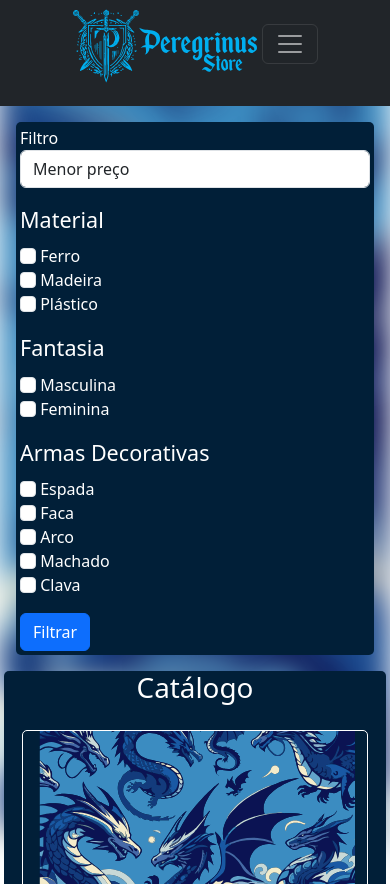
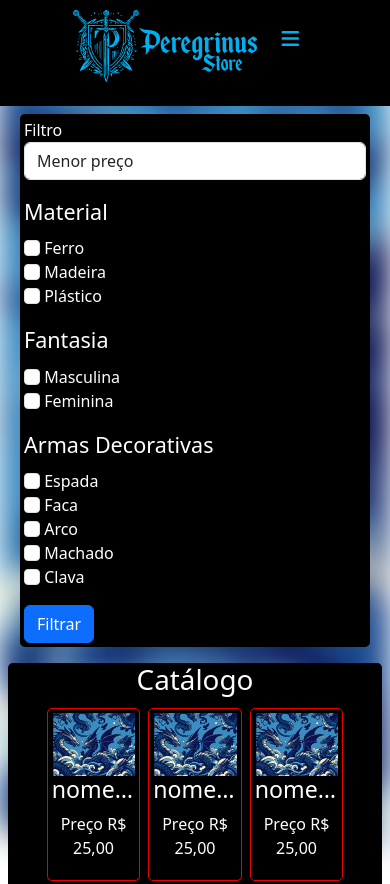
Before and after one commit to Raldnei/peregrinus, a website: page Peregrinus/pages/Catalogo.html in a window 390 px wide. Shown: the top 884 px of the page. Drawn offline with nearby package versions, Linux system fonts and the light colour scheme.

Commit message:
updates
estilização, root, responsividade de algumas paginas

```diff
--- a/Peregrinus/pages/Catalogo.html
+++ b/Peregrinus/pages/Catalogo.html
@@ -5,18 +5,17 @@
     <meta name="viewport" content="width=device-width, initial-scale=1.0">
     <title>Document</title>
     <link rel="stylesheet" href="../styles/catalogo.css">
+    <link rel="stylesheet" href="../styles/global.css">
     <link rel="stylesheet" href="https://cdnjs.cloudflare.com/ajax/libs/meyer-reset/2.0/reset.min.css"/>
-	<link rel="preconnect" href="https://fonts.googleapis.com"/>
+    <link rel="preconnect" href="https://fonts.googleapis.com"/>
     <script src="https://cdn.jsdelivr.net/npm/bootstrap@5.3.3/dist/js/bootstrap.bundle.min.js"></script>
 </head>
 <body>
-
-
-    <div class="container p-3">
-        <div class="row">
+    <div class="p-2">
+        <div class="row m-0">
             <!-- Filtro -->
             <div id="formulario-filtro" class="col-md-3">
-                <form action="" class="mb-3  p-1 text-white filtros">
+                <form action="" class="mb-3 p-1 text-white filtros">
                     <label for="opcao">Filtro</label>
                     <select name="Opcao" id="opcao" class="form-control mb-3">
                         <option value="menor-preco">Menor preço</option>
@@ -48,50 +47,50 @@
                 </form>
             </div>
             <!-- Produtos -->
-            <section id="produtos" class="col-md-9">
-                <header><h1 class="text-center text-white">Catálogo</h1></header>
-                <div class="row justify-content-center bloco-dos-produtos">
-                    <article class="produto col-md-3 col-sm-6">
+            <section id="produtos" class="col-md-9 p-0 m-0">
+                <header><h1 class="text-center text-white P-0">Catálogo</h1></header>
+                <div class="row justify-content-center bloco-dos-produtos m-0 p-0">
+                    <article class="produto col-lg-2 col-md-2 col-3 p-1 m-1">
                         <a href="../pages/produto.html"><img src="../images/background-dragons.svg" alt="IMAGEM">
                         <header><h3>nomeProduto</h3></header>
                         <p>Preço R$ 25,00</p></a>
                     </article>
-                    <article class="produto col-md-3 col-sm-6">
+                    <article class="produto col-lg-2 col-md-2 col-3 p-1 m-1">
                         <a href="../pages/produto.html"><img src="../images/background-dragons.svg" alt="IMAGEM">
                         <header><h3>nomeProduto</h3></header>
                         <p>Preço R$ 25,00</p></a>
                     </article>
-                    <article class="produto col-md-3 col-sm-6">
+                    <article class="produto col-lg-2 col-md-2 col-3 p-1 m-1">
                         <a href="../pages/produto.html"><img src="../images/background-dragons.svg" alt="IMAGEM">
                         <header><h3>nomeProduto</h3></header>
                         <p>Preço R$ 25,00</p></a>
                     </article>
-                    <article class="produto col-md-3 col-sm-6">
+                    <article class="produto col-lg-2 col-md-2 col-3 p-1 m-1">
                         <a href="../pages/produto.html"><img src="../images/background-dragons.svg" alt="IMAGEM">
                         <header><h3>nomeProduto</h3></header>
                         <p>Preço R$ 25,00</p></a>
                     </article>
-                    <article class="produto col-md-3 col-sm-6">
+                    <article class="produto col-lg-2 col-md-2 col-3 p-1 m-1">
                         <a href="../pages/produto.html"><img src="../images/background-dragons.svg" alt="IMAGEM">
                         <header><h3>nomeProduto</h3></header>
                         <p>Preço R$ 25,00</p></a>
                     </article>
-                    <article class="produto col-md-3 col-sm-6">
+                    <article class="produto col-lg-2 col-md-2 col-3 p-1 m-1">
                         <a href="../pages/produto.html"><img src="../images/background-dragons.svg" alt="IMAGEM">
                         <header><h3>nomeProduto</h3></header>
                         <p>Preço R$ 25,00</p></a>
                     </article>
-                    <article class="produto col-md-3 col-sm-6">
+                    <article class="produto col-lg-2 col-md-2 col-3 p-1 m-1">
                         <a href="../pages/produto.html"><img src="../images/background-dragons.svg" alt="IMAGEM">
                         <header><h3>nomeProduto</h3></header>
                         <p>Preço R$ 25,00</p></a>
                     </article>
-                    <article class="produto col-md-3 col-sm-6">
+                    <article class="produto col-lg-2 col-md-2 col-3 p-1 m-1">
                         <a href="../pages/produto.html"><img src="../images/background-dragons.svg" alt="IMAGEM">
                         <header><h3>nomeProduto</h3></header>
                         <p>Preço R$ 25,00</p></a>
                     </article>
-                    <article class="produto col-md-3 col-sm-6">
+                    <article class="produto col-lg-2 col-md-2 col-3 p-1 m-1">
                         <a href="../pages/produto.html"><img src="../images/background-dragons.svg" alt="IMAGEM">
                         <header><h3>nomeProduto</h3></header>
                         <p>Preço R$ 25,00</p></a>
--- a/Peregrinus/scripts/headerFooter.js
+++ b/Peregrinus/scripts/headerFooter.js
@@ -1,6 +1,7 @@
 function loadHeader() {
 
     const headerHTML = `
+    <link rel="stylesheet" href="../styles/global.css">
     <link rel="stylesheet" href="https://cdnjs.cloudflare.com/ajax/libs/font-awesome/6.0.0-beta3/css/all.min.css">
     <link href="https://cdn.jsdelivr.net/npm/bootstrap@5.3.3/dist/css/bootstrap.min.css" rel="stylesheet">
     <script src="https://cdn.jsdelivr.net/npm/@popperjs/core@2.9.3/dist/umd/popper.min.js"></script>
@@ -9,9 +10,10 @@ function loadHeader() {
     <title>Document</title>
 
     <style>
-        body {
-            color-scheme: dark;
+        #header {
+             background-color: var(--cor-header-background-color);
         }
+
         #logo a {
             text-decoration: none;
             color: inherit;
@@ -36,16 +38,16 @@ function loadHeader() {
             margin-left: 500px;
             display: flex;
             align-items: center;
-            color: #00AFEF;
+            color: var(--cor-header-items-color);
         }
             .nav-link-loja:hover{
-            color: #ffffff;
+            color: var(--cor-hover-header);
         }
         .navbar-nav .nav-link {
-            color: #00AFEF;
+            color: var(--cor-header-items-color);
         }
         .navbar-nav .nav-link:hover {
-            color: #ffffff;
+            color: var(--cor-hover-header);
         }
         .close-btn {
             position: absolute;
@@ -53,14 +55,14 @@ function loadHeader() {
             right: 10px;
             background: none;
             border: none;
-            color: #fff;
+            color: var(--cor-hover-header);
             font-size: 24px;
             cursor: pointer;
         }
         .close-btn:hover {
             color: #ccc;
         }
-        @media only screen and (max-width: 500px) {
+        @media only screen and (max-width: 767px) {
             .container-fluid {
                 flex-direction: column;
                 align-items: center;
@@ -86,28 +88,45 @@ function loadHeader() {
             .navbar-nav .nav-link {
                 margin: 10px 0;
             }
+            .navbar-toggler-icon {
+            background: none;
+            color: var(--cor-header-items-color);
         }
+            }
+        @media (min-width: 769px) {
+    .navbar-nav {
+        display: flex;
+        flex-direction: row;
+    }
+    .navbar-nav .nav-link {
+        margin: 0 10px; /* Ajusta o espaçamento entre os itens da navbar */
+    }
+}
+
+
     </style>
 </head>
 <body>
-    <nav id="header" class="navbar navbar-expand-lg navbar-dark bg-dark">
-        <div class="container-fluid d-flex justify-content-between align-items-center">
+    <nav id="header" class="navbar navbar-expand-md navbar">
+        <div class="container-fluid d-flex justify-content-center align-items-center">
             <!-- Logo -->
             <div id="logo">
                 <a href="../pages/index.html">
                     <img src="../images/logo_azul_final.svg" alt="Logo" height="75">
-                </a><button class="navbar-toggler ms-auto" type="button" data-bs-toggle="collapse" data-bs-target="#navbarNav" aria-controls="navbarNav" aria-expanded="false" aria-label="Toggle navigation">
-                    <span class="navbar-toggler-icon"></span><!-- Botão de colapso do menu (hamburger menu) -->
+                </a>
+                <!-- Botão do Menu (Hamburger) -->
+                <button class="navbar-toggler d-md-none ms-auto" type="button" data-bs-toggle="collapse" data-bs-target="#navbarNav" aria-controls="navbarNav" aria-expanded="false" aria-label="Toggle navigation">
+                    <span class="navbar-toggler-icon fa fa-bars"></span><!-- Botão de colapso do menu (hamburger menu) -->
                 </button>
             </div>
 
-            <!-- Menu colapsável -->
+            <!-- Menu Colapsável -->
             <div class="collapse navbar-collapse" id="navbarNav">
-                <div class="d-flex flex-column flex-lg-row w-100">
+                <div class="d-flex flex-lg-row align-items-center w-100">
 
-                    <!-- Search Form -->
-                    <form class="search-form me-auto d-none d-lg-flex" action="buscar.py">
-                        <div class="d-flex align-items-center justify-content-between input-group">
+                    <!-- Formulário de Pesquisa (Aparece em telas médias e maiores) -->
+                    <form class="search-form d-none d-md-flex me-auto" action="buscar.py">
+                        <div class="d-flex align-items-center justify-content-center input-group">
                             <input type="text" id="pesquisa" class="form-control" placeholder="Buscar">
                             <button class="btn btn-outline-primary" type="submit">
                                 <i class="fas fa-search"></i>
@@ -116,8 +135,8 @@ function loadHeader() {
                         </div>
                     </form>
 
-                    <!-- Links de navegação -->
-                    <div class="navbar-nav ms-auto d-none d-lg-flex">
+                    <!-- Links de Navegação (Aparecem em telas médias e maiores) -->
+                    <div class="navbar-nav ms-auto d-none d-md-flex">
                         <a class="nav-link" href="../pages/compra.html">
                             <i class="fas fa-shopping-cart"></i>
                         </a>
@@ -126,26 +145,35 @@ function loadHeader() {
                         </a>
                     </div>
 
-                    <!-- TELA MENOR -->
-                    <div class="navbar-nav ms-auto d-lg-none">
-                        <form class="search-form me-auto d-lg-flex" action="buscar.py">
-                            <div class="d-flex align-items-center justify-content-between input-group">
+                    <!-- Menu para Telas Menores (Aparece em telas menores que 768px) -->
+                    <div class="navbar-nav ms-auto d-md-none">
+                        <form class="search-form d-flex me-auto" action="buscar.py">
+                            <div class="d-flex align-items-center justify-content-center input-group">
                                 <input type="text" id="pesquisa" class="form-control" placeholder="Buscar">
                                 <button class="btn btn-outline-primary" type="submit">
                                     <i class="fas fa-search"></i>
                                 </button>
-
                             </div>
                         </form>
                         <a class="nav-link" href="../pages/meus_pedidos.html">
-                            <i class="fas fa-shopping-cart"></i> Meus Pedidos </a>
+                            <i class="fas fa-shopping-cart"></i> Meus Pedidos
+                        </a>
                         <a class="nav-link" href="../pages/menu.html">
-                            <i class="fas fa-user"></i> Meu Perfil </a>
+                            <i class="fas fa-user"></i> Meu Perfil
+                        </a>
+                        <a class="nav-link" href="../pages/menu.html">
+                            <i class="fas fa-shopping-bag"></i> Loja
+                        </a>
                     </div>
                 </div>
             </div>
         </div>
     </nav>
+
+
+
+
+
 
 
     `;
@@ -160,8 +188,8 @@ function loadFooter() {
      <style>
 
         footer { /* Footer completinho */
-            background-color: #ffffff;
-            color: #fff;
+            background-color: var(--cor-footer-background-color);
+
 
 
         }
@@ -179,10 +207,10 @@ function loadFooter() {
         .icons i{  /* Icones do cartão */
             margin: 0 10px;
             font-size: 36px;
-            color: #00AFEF;
+            color: var(--cor-footer-items-color);
         }
         .icons p{
-            color: #00AFEF;
+            color: var(--cor-footer-items-color);
         }
         .footer-links a { /* Links lado Direito */
             color: #00AFEF;
@@ -196,7 +224,7 @@ function loadFooter() {
         }
         .copyright {
             font-size: 12px;
-            color: #00AFEF;
+            color: var(--cor-footer-items-color);
         }
         /* Resolução menor */
         @media (max-width: 768px) {
@@ -225,7 +253,7 @@ function loadFooter() {
     </style>
 </head>
 <body>
-    <footer class="bg-dark">
+    <footer class="">
         <div class="footer-content container d-flex">
             <!-- Lado Esquerdo: Logo e Copyright -->
             <div class="logo"><!-- O logo é o nome da classe -->
@@ -234,7 +262,7 @@ function loadFooter() {
             </div>
 
             <!-- Meio: Título e Ícones de Cartões -->
-            <div class="icons text-center"> <!-- O icones é o nome da classe -->
+            <div class="icons text-center"> <!-- O icons é o nome da classe -->
                 <p>Aceitamos os cartões</p>
                 <i class="fab fa-cc-visa"></i>
                 <i class="fab fa-cc-mastercard"></i>
--- a/Peregrinus/styles/cadastro_produto.css
+++ b/Peregrinus/styles/cadastro_produto.css
@@ -7,7 +7,7 @@ body::before { /* Padrão Body */
     left: 0;
     min-width: 100%;
     height: 100%;
-    background-color: rgb(58, 106, 124);
+    background-color: var(--cor-body);
     background-size: cover;
     background-position: center;
     background-repeat: no-repeat;
@@ -16,7 +16,7 @@ body::before { /* Padrão Body */
 }
 
 .principal {
-    min-height: 100vh; /* Garante que o main ocupe toda a altura da viewport */
+    min-height: 90vh; /* Garante que o main ocupe toda a altura da viewport */
     display: flex;
     flex-direction: column;
     justify-content: center;
@@ -24,8 +24,9 @@ body::before { /* Padrão Body */
 .cad {
     margin-bottom: 1rem;
     padding: 1rem;
-    border: 1px solid #dee2e6;
+    border: 1px solid var(--cor-container-color);
     border-radius: .25rem;
+    background-color: var(--cor-container-color);
 }
 #botao{
 
@@ -35,12 +36,12 @@ body::before { /* Padrão Body */
     margin-top: 1rem;
 }
 .titulo-edit{
-    color: #FFFFFF ;
+    color: var(--cor-texto-color) ;
 }
 .titulo-grande{
-    color: #FFFFFF;
+    color: var(--cor-texto-color);
 }
 input[type="file"].form-control-file {
     width: auto;
-    display: inlin;
+    display: inline;
 }
--- a/Peregrinus/styles/catalogo.css
+++ b/Peregrinus/styles/catalogo.css
@@ -17,7 +17,7 @@ body::before { /* Padrão Body */
 }
 
 .produto {
-    border: 1px solid #ffffff;
+    border: 1px solid var(--cor-bordas);
     height: 20%;
     margin: 2%;
     text-align: center;
@@ -25,8 +25,9 @@ body::before { /* Padrão Body */
 
 }
 .produto img {
-    width: 100%;
+    max-width: 100%;
     height: auto;
+
 }
 #produtos-container{
     overflow-y: auto;
@@ -34,25 +35,28 @@ body::before { /* Padrão Body */
 }
 #produtos{
     border-radius: 5px;
-    background-color: #011f38;
+    background-color: var(--cor-container-color);
 }
 
 .bloco-dos-produtos{
     padding: 5%;
 }
 .produto h3 {
-    color: aliceblue;
+    color: var(--cor-texto-color);
     white-space: nowrap;
     overflow: hidden;
     text-overflow: ellipsis;
 }
 .produto p{
-    color: aqua;
+    color: var(--cor-texto-color);
 }
 .filtros{
     border-radius: 5px;
-    background-color: #011f38;
+    background-color: var(--cor-container-color);
 }
 .produto a{
     text-decoration: none;
 }
+.produto:hover{
+    background-color: var(--cor-hover-produtos);
+}
--- /dev/null
+++ b/Peregrinus/styles/global.css
@@ -0,0 +1,16 @@
+:root{
+    --cor-background-color: #000000;
+    --cor-texto-color: #ffffff;
+    --cor-titulo-color: #000000;
+    --cor-blocos-color: #000000;
+    --cor-container-color: #000000;
+    --cor-header-background-color: #000000;
+    --cor-header-items-color: #00AFEF;
+    --cor-footer-background-color: #000000;
+    --cor-footer-items-color: #00AFEF;
+    --cor-hover-header: #ffffff;
+    --cor-bordas: #eb0000;
+    --cor-hover-produtos: #00AFEF;
+    --cor-body: #cec8c8;
+
+}
```
Also changed, not shown: Peregrinus/pages/cadastro.html (+2 -1 lines), Peregrinus/pages/cadastro_produto.html (+18 -13 lines), Peregrinus/pages/compra.html (+1 -0 lines), Peregrinus/pages/formulario.html (+1 -0 lines), Peregrinus/pages/gerenciamento_estoque.html (+1 -0 lines), Peregrinus/pages/index.html (+1 -0 lines), Peregrinus/pages/login.html (+1 -0 lines), Peregrinus/pages/menu.html (+1 -0 lines), Peregrinus/pages/meus_pedidos.html (+1 -0 lines), Peregrinus/pages/produto.html (+1 -0 lines), Peregrinus/pages/qrcode.html (+1 -0 lines), Peregrinus/pages/rastreamento.html (+1 -0 lines), Peregrinus/pages/status_positivo.html (+1 -0 lines), Peregrinus/pages/vendas.html (+1 -0 lines).
